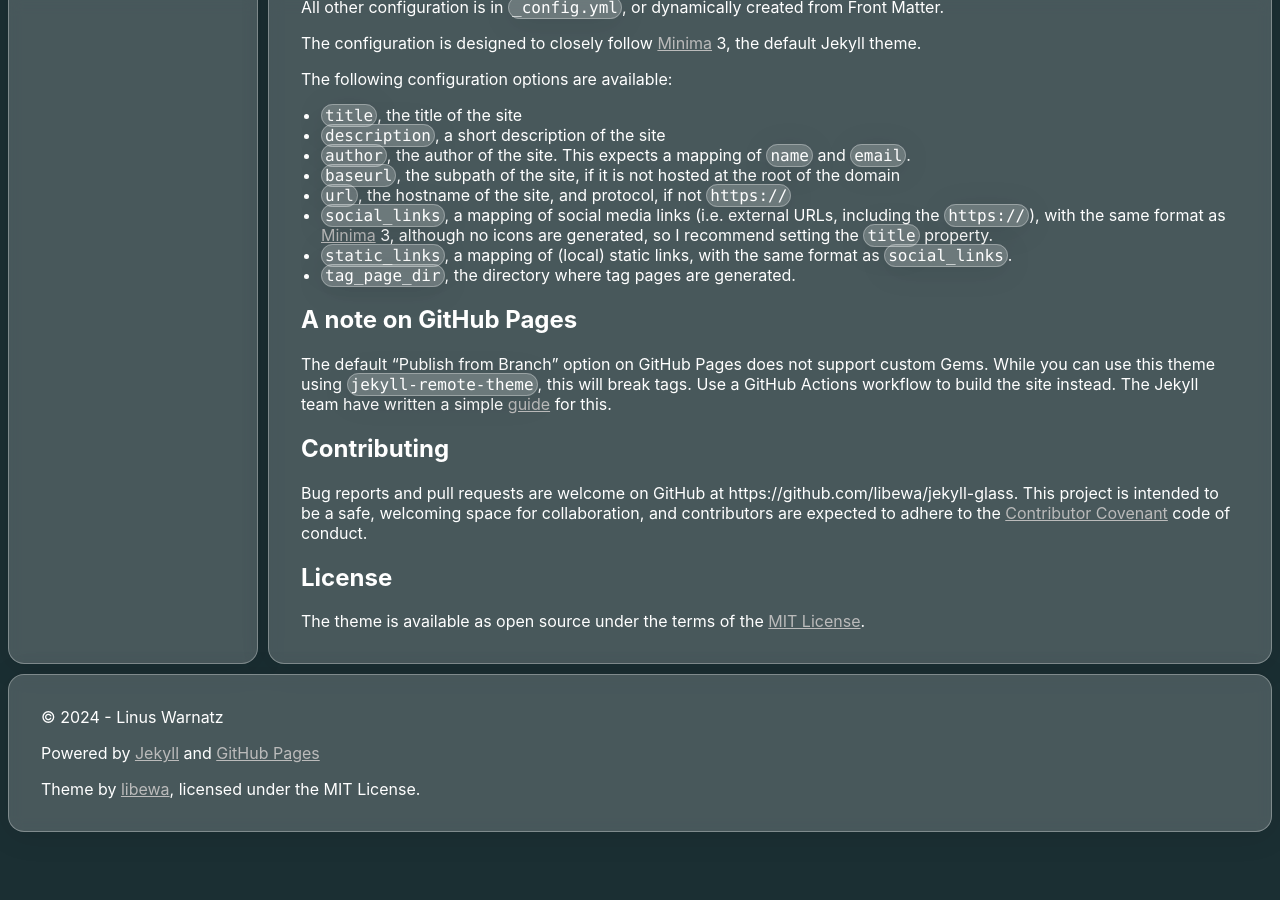
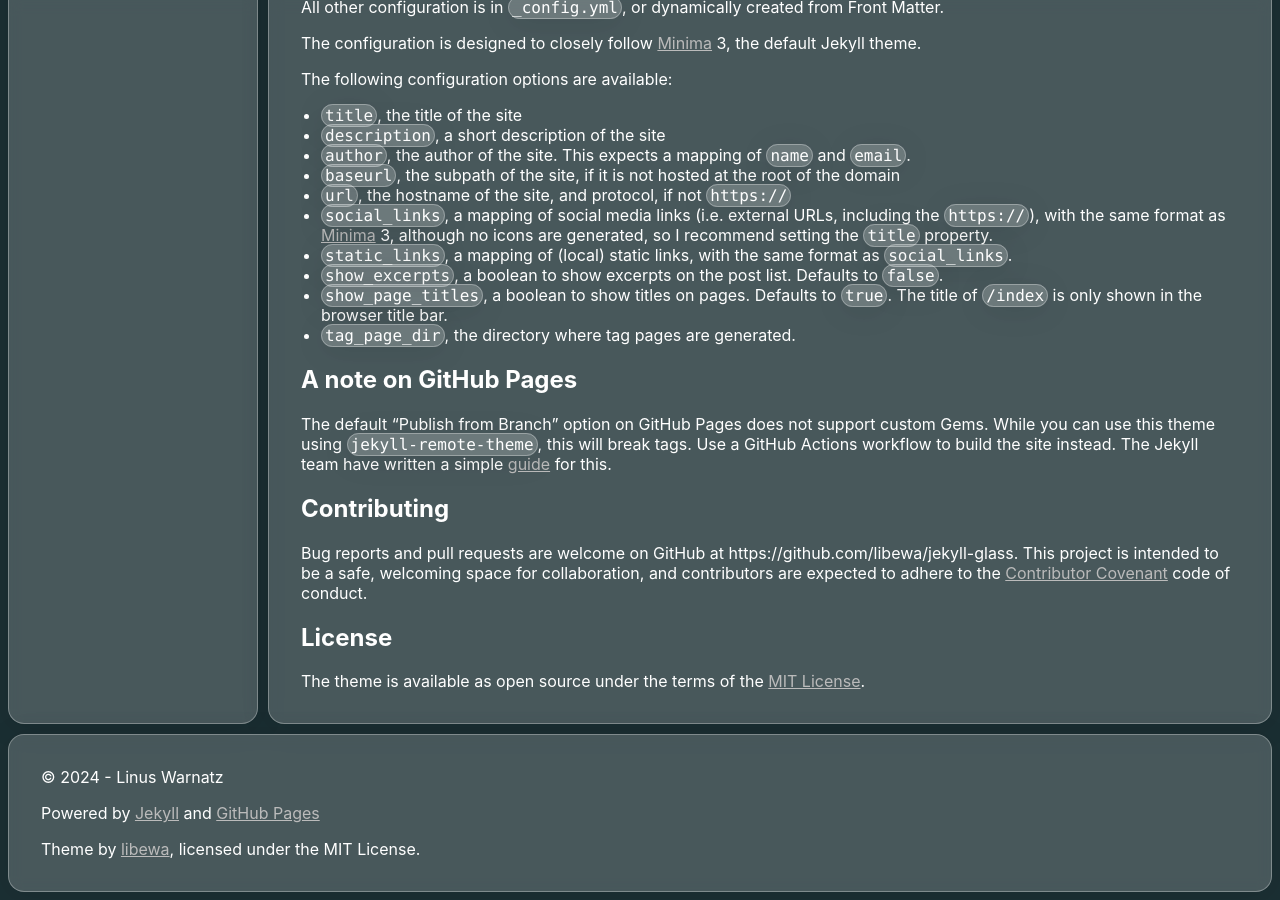
Before and after one commit to libewa/jekyll-glass, a Jekyll site: the page built from README.md, in a window 1280 px wide and 900 px high, scrolled down 1218 px. Built offline with Jekyll 4.4.1, drawn with Linux system fonts in a browser that asks for light colours; before the commit the page ends 2058 px from its top, so only the background shows below that.

Commit message:
show post and page title

```diff
--- a/README.md
+++ b/README.md
@@ -64,6 +64,8 @@ The following configuration options are available:
 - `url`, the hostname of the site, and protocol, if not `https://`
 - `social_links`, a mapping of social media links (i.e. external URLs, including the `https://`), with the same format as [Minima] 3, although no icons are generated, so I recommend setting the `title` property.
 - `static_links`, a mapping of (local) static links, with the same format as `social_links`.
+- `show_excerpts`, a boolean to show excerpts on the post list. Defaults to `false`.
+- `show_page_titles`, a boolean to show titles on pages. Defaults to `true`. The title of `/index` is only shown in the browser title bar.
 - `tag_page_dir`, the directory where tag pages are generated.
 
 ## A note on GitHub Pages
--- a/_layouts/page.html
+++ b/_layouts/page.html
@@ -1,4 +1,7 @@
 ---
 layout: base
 ---
+{% if site.show_page_titles != false and page.permalink != "/index" %}
+<h1>{{ page.title }}</h1>
+{% endif %}
 {{ content }}
--- a/_layouts/post.html
+++ b/_layouts/post.html
@@ -1,4 +1,7 @@
 ---
 layout: base
 ---
+{% if site.show_page_titles != false %}
+<h1>{{ page.title }}</h1>
+{% endif %}
 {{ content }}
```
Also changed, not shown: posts.md (+1 -0 lines), jekyll-glass.gemspec.
